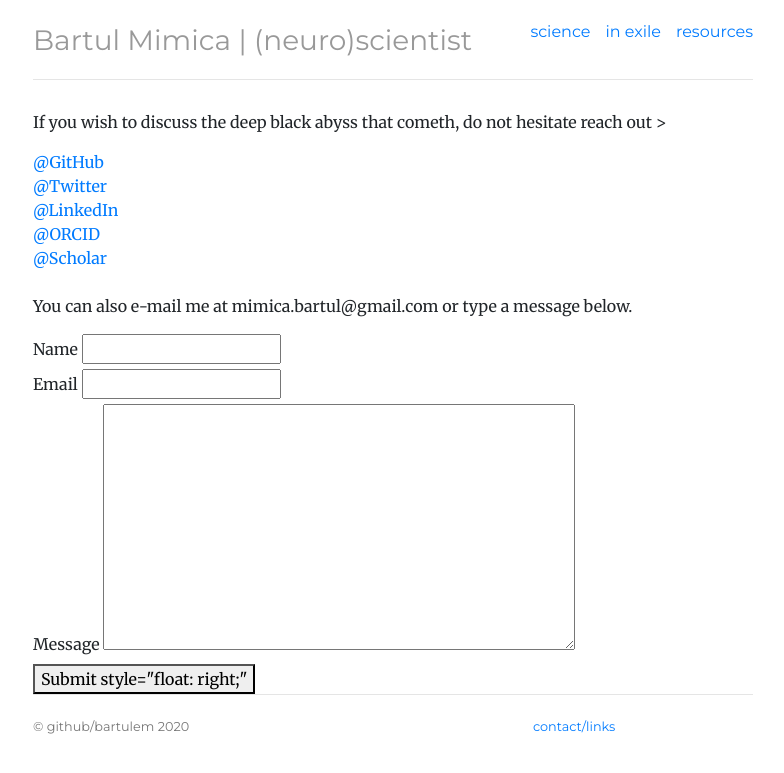
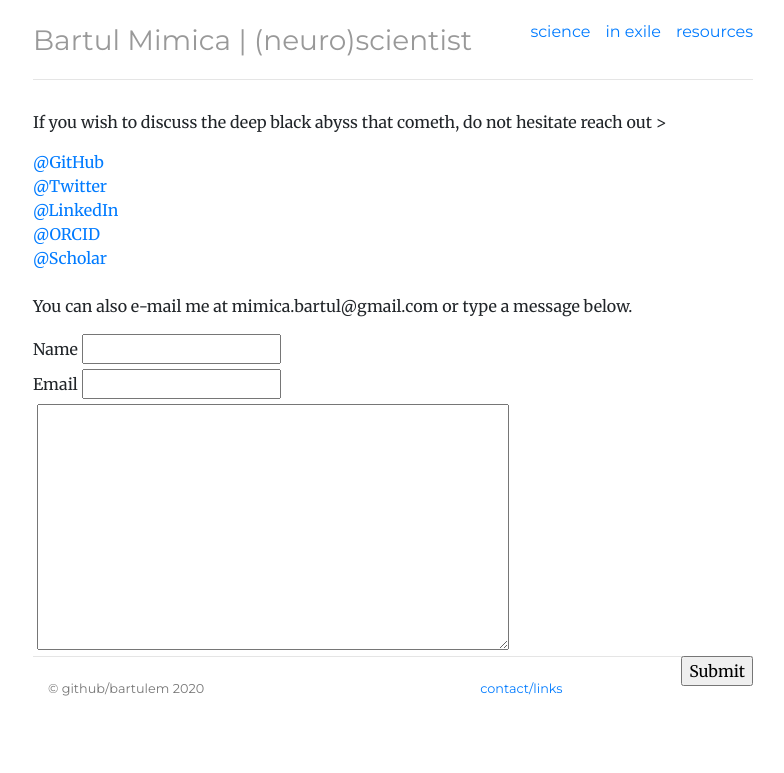
Before and after one commit to bartulem/bartulem.github.io, a Jekyll site: the page built from contact/index.html, in a window 1280 px wide. Shown: the top 773 px of the page, without its empty margins (247-1031 px from the left). Built offline with Jekyll 4.4.1, drawn with Linux system fonts in a browser that asks for light colours.

Commit message:
Update index.html

```diff
--- a/contact/index.html
+++ b/contact/index.html
@@ -28,10 +28,10 @@ description: bartulem | (neuro)scientist
   	  <label for="email">Email</label>
   	  <input type="email" id="email" name="email" required>
 	  <br>
-	  <label for="comment">Message</label>
+	  <label for="comment"></label>
 	  <textarea rows="10" cols="50" name="comment" required></textarea>
 	  <br>
-  	  <button type="submit">Submit style="float: right;"</button>
+  	  <input type="button" value="Submit" style="float: right;">
 	</form>
 
 </div>
```
